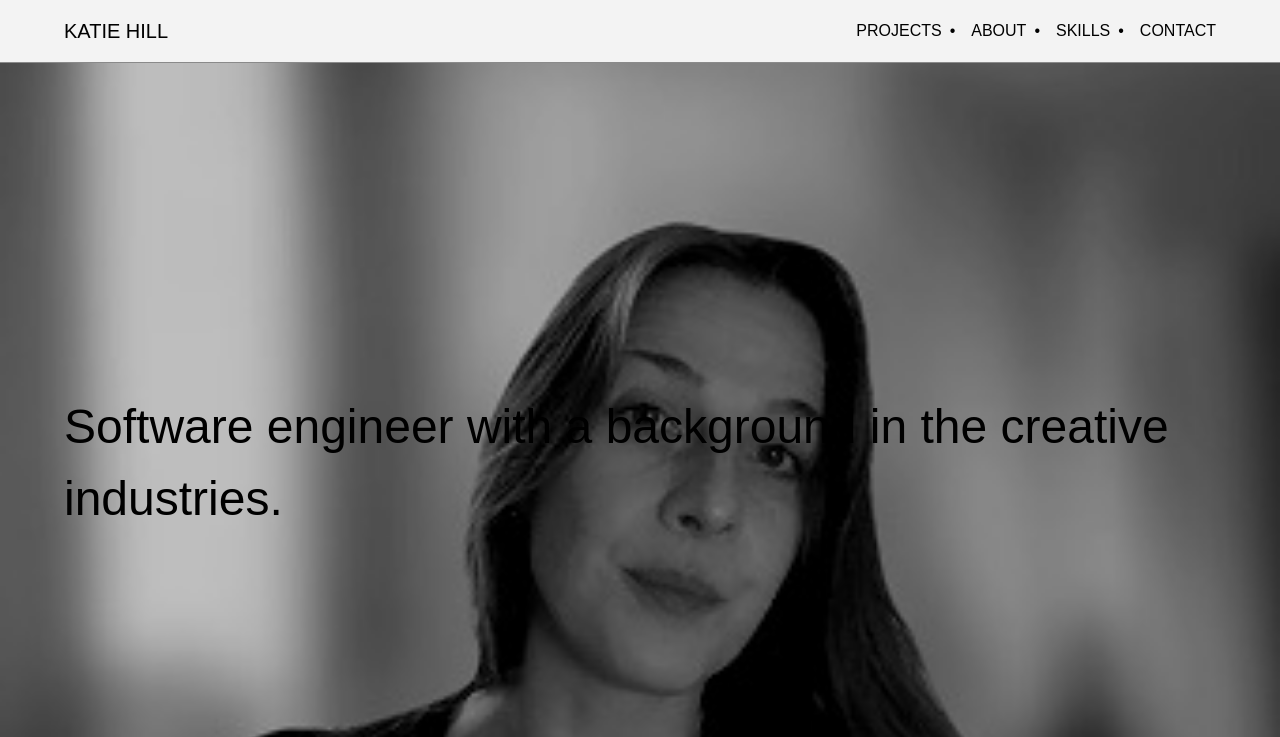
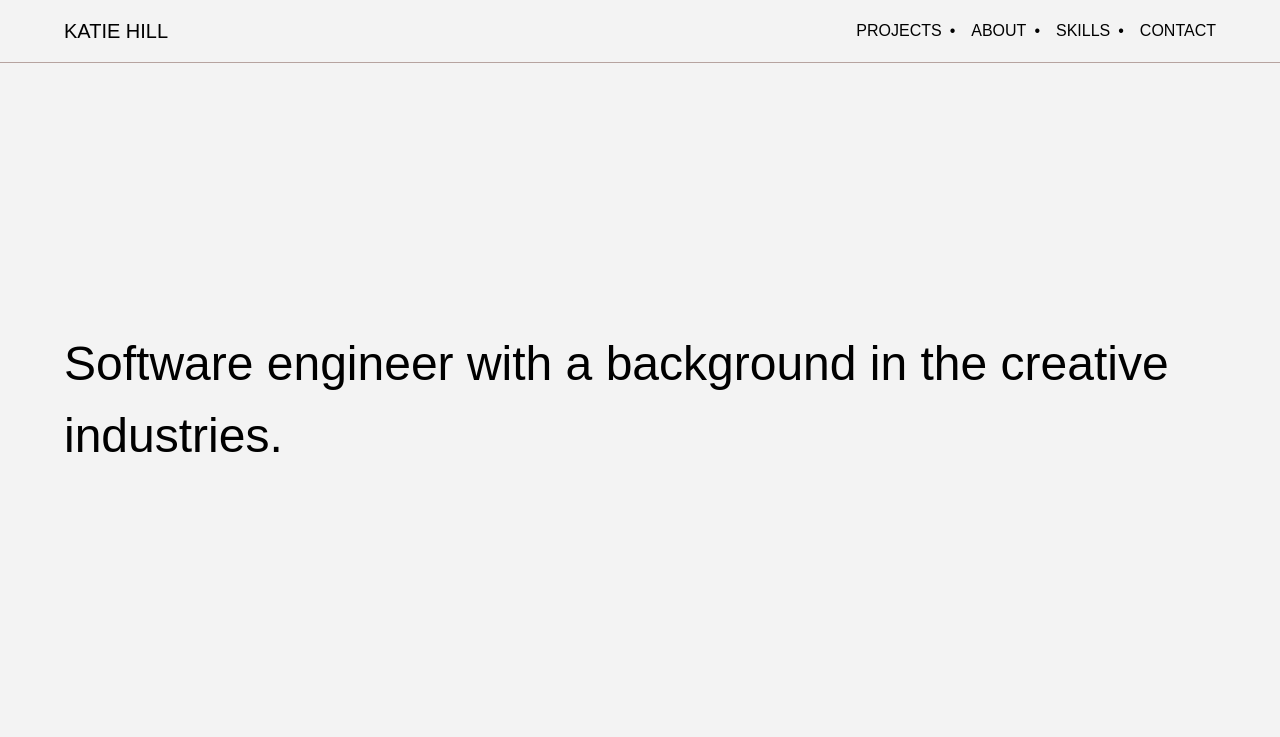
Before and after one commit to KatieHill-Fr-Gr/portfolio-frontend, a React (Vite) app: page /about in a window 1280 px wide. Shown: the top 737 px of the page. Built offline with nearby package versions, Linux system fonts and the light colour scheme; no server answers; a web font is replaced by a local one.

Commit message:
Content added to hero section

```diff
--- a/src/components/About/About.jsx
+++ b/src/components/About/About.jsx
@@ -60,17 +60,8 @@ const About = () => {
 
     return (
         <main>
-            <section className="hero"
-                style={{
-                    backgroundImage: `url(${profileIMG})`,
-                    height: '100vh',
-                    backgroundSize: 'cover',
-                    backgroundPosition: 'center',
-                    backgroundRepeat: 'no-repeat',
-                }}>
-
+            <section className="hero">
                 <h1>Software engineer with a background in the creative industries.</h1>
-
             </section>
             <section className="page-content">
                 <div className="about-section">
--- a/src/components/FooterBar/FooterBar.jsx
+++ b/src/components/FooterBar/FooterBar.jsx
@@ -86,13 +86,13 @@ export default function FooterWithTailwind() {
           {/* Social icons */}
           <div className="flex gap-4 text-gray-700">
             <div className="w-[28px] h-[28px]">
-              <SocialIcon url="https://www.instagram.com/katiefrgr" bgColor="#f30421" fgColor="white" style={{ height: '100%', width: '100%' }} />
+              <SocialIcon url="https://www.instagram.com/katiefrgr" bgColor="rgba(182, 163, 159)" fgColor="white" style={{ height: '100%', width: '100%' }} />
             </div>
             <div className="w-[28px] h-[28px]">
-              <SocialIcon url="https://www.linkedin.com/in/katie-hill-fullstack/" bgColor="#f30421" fgColor="white" style={{ height: '100%', width: '100%' }} />
+              <SocialIcon url="https://www.linkedin.com/in/katie-hill-fullstack/" bgColor="rgba(182, 163, 159)" fgColor="white" style={{ height: '100%', width: '100%' }} />
             </div>
             <div className="w-[28px] h-[28px]">
-              <SocialIcon url="https://github.com/KatieHill-Fr-Gr" bgColor="#f30421" fgColor="white" style={{ height: '100%', width: '100%' }} />
+              <SocialIcon url="https://github.com/KatieHill-Fr-Gr" bgColor="rgba(182, 163, 159)" fgColor="white" style={{ height: '100%', width: '100%' }} />
             </div>
           </div>
         </div>
--- a/src/components/HomePage/HomePage.jsx
+++ b/src/components/HomePage/HomePage.jsx
@@ -2,7 +2,7 @@ import './HomePage.css'
 import { useState, useEffect, useContext } from 'react'
 import { useNavigate, Link } from 'react-router-dom'
 import { projectsIndex } from '../../services/projects.js'
-import profileIMG from '../../assets/profileIMG.jpeg'
+import profileIMG2 from '../../assets/profileIMG2.jpeg'
 
 const HomePage = () => {
   const navigate = useNavigate()
@@ -36,13 +36,14 @@ const HomePage = () => {
           <h1>Software engineer</h1>
         </div>
           <div className="hero-item text">
-          <p>10 years of experience in the creative industries</p>
+          <p>Full-stack software engineer, experienced in building apps in Python, React, Node.js/Express, MongoDB, and PostgreSQL</p>
         </div>
           <div className="hero-item image small">
-          <img src={profileIMG} alt="Description 1" />
+          <img src={profileIMG2} alt="Description 1" />
         </div>
-
-
+          <div className="hero-item text large">
+          <p>10 years of experience in the creative industries</p>
+          </div>
       </section>
 
       <section className="page-content">
--- a/src/components/NavBar/NavBar.css
+++ b/src/components/NavBar/NavBar.css
@@ -4,7 +4,7 @@
   justify-content: space-between;
   align-items: center;
   padding: 1rem 4rem;
-  position: relative;
+  position: fixed;
   width: 100%;
   top: 0;
   left: 0;
--- a/src/styles/index.css
+++ b/src/styles/index.css
@@ -8,8 +8,8 @@
 :root {
   --light-background: #f3f3f3;
   --light-primary: #f30421;
-  --light-secondary: rgba(138, 138, 138);
-  --light-secondary-transparent: rgba(138, 138, 138, 0.5);
+  --light-secondary: rgba(182, 163, 159);
+  --light-secondary-transparent: rgba(182, 163, 159, 0.5);
   --light-links: #f30421;
   --light-fonts: #000;
   --dark-fonts: #fff;
--- a/src/styles/layout.css
+++ b/src/styles/layout.css
@@ -55,7 +55,6 @@ p {
   position: relative;
   display: grid;
   grid-template-columns: repeat(auto-fit, minmax(250px, 1fr));
-  gap: 1rem;
   align-content: center;
   min-height: 100vh;
 }
@@ -70,7 +69,7 @@ p {
   display: flex;
   align-items: center;
   justify-content: center;
-}
+  border: 1px solid var(--light-secondary-transparent);}
 
 .hero-item.text h1 {
   font-size: 5rem;
```
Also changed, not shown: src/assets/profileIMG2.jpeg (added).
